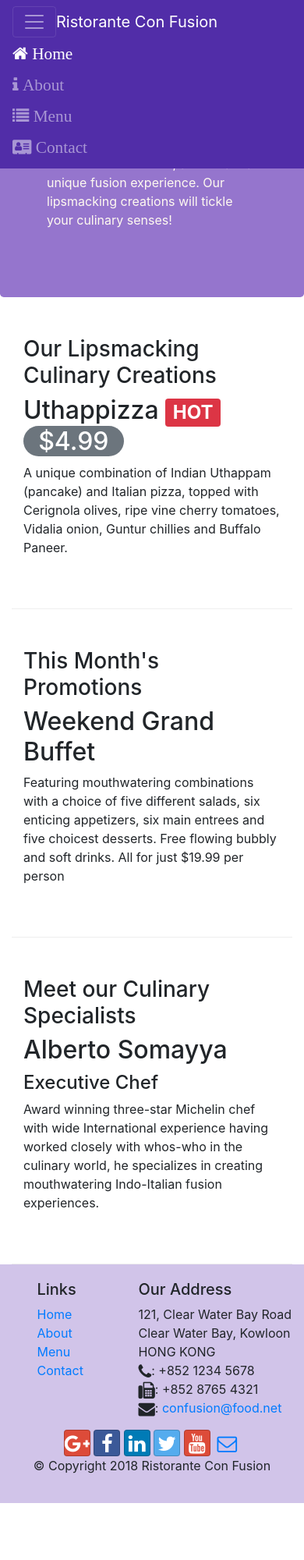
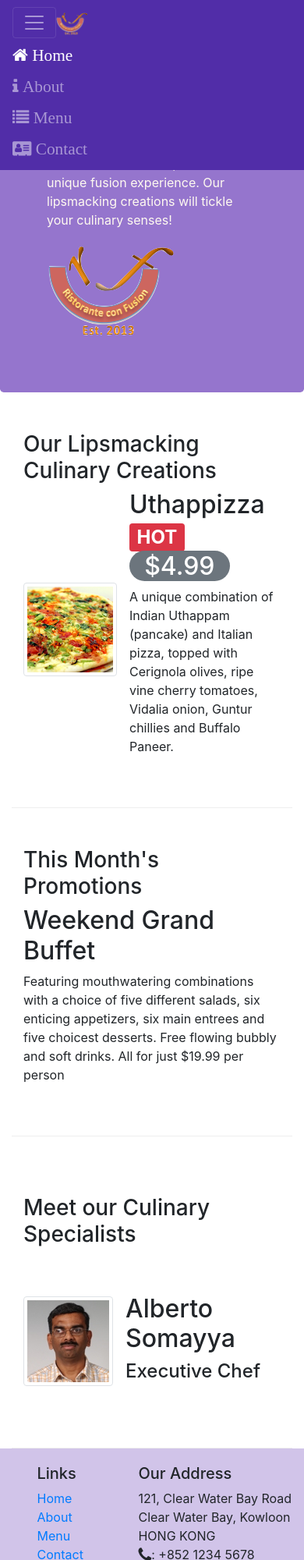
Before and after one commit to DR-611/Bootstrap-Test, a website: page index.html in a window 390 px wide. Shown: the top 2000 px of the page at 78% size. Before the commit the page ends 1927 px from the top, so only its background shows below. Drawn offline with nearby package versions, Linux system fonts and the light colour scheme.

Commit message:
Images and Media

```diff
--- a/index.html
+++ b/index.html
@@ -21,7 +21,7 @@
 			<button class="navbar-toggler" type="button" data-toggle="collapse" data-target="#Navbar">
 				<span class="navbar-toggler-icon"></span>
 			</button>
-			<a class="navbar-brand mr-auto" href="#">Ristorante Con Fusion</a>
+			<a class="navbar-brand mr-auto" href="#"><img src="img/logo.png" height="30" width="41"></a>
 			<!--
 			mr-auto means on the right side the margin is as big as possible - content
 			will be pushed "as left" as possible.
@@ -44,7 +44,8 @@
                     <h1>Ristorante con Fusion</h1>
                     <p>We take inspiration from the World's best cuisines, and create a unique fusion experience. Our lipsmacking creations will tickle your culinary senses!</p>
                 </div>
-                <div class="col-12 col-sm">
+                <div class="col-12 col-sm align-self-center">
+					<img src="img/logo.png" class="img-fluid">
                 </div>
             </div>
         </div>
@@ -56,9 +57,15 @@
                 <h3>Our Lipsmacking Culinary Creations</h3>
             </div>
             <div class="col col-sm order-sm-first col-md">
-                <h2>Uthappizza <span class="badge badge-danger">HOT</span> <span class="bage badge-pill badge-secondary">$4.99</span></h2>
-                <p>A unique combination of Indian Uthappam (pancake) and Italian pizza, topped with Cerignola olives, ripe vine cherry tomatoes, Vidalia onion, Guntur chillies and Buffalo Paneer.</p>
-            </div>
+				<div class="media">
+					<img class="d-flex mr-3 img-thumbnail align-self-center"
+						src="img/uthappizza.png" alt="uthapizza">
+					<div class="media-body">
+						<h2 class="mt-0">Uthappizza <span class="badge badge-danger">HOT</span> <span class="bage badge-pill badge-secondary">$4.99</span></h2>
+						<p>A unique combination of Indian Uthappam (pancake) and Italian pizza, topped with Cerignola olives, ripe vine cherry tomatoes, Vidalia onion, Guntur chillies and Buffalo Paneer.</p>
+					</div>
+				</div>
+			</div>
         </div>
 
 
@@ -77,9 +84,15 @@
                 <h3>Meet our Culinary Specialists</h3>
             </div>
             <div class="col col-sm order-sm-first col-md">
-                <h2>Alberto Somayya</h2>
-                <h4>Executive Chef</h4>
-                <p>Award winning three-star Michelin chef with wide International experience having worked closely with whos-who in the culinary world, he specializes in creating mouthwatering Indo-Italian fusion experiences. </p>
+				<div class="media">
+					<img class="d-flex mr-3 img-thumbnail align-self-center"
+					src="img/alberto.png" alt="alberto">
+					<div class="media-body">
+						<h2 class="class="mt-0">Alberto Somayya</h2>
+						<h4>Executive Chef</h4>
+						<p class="d-none d-sm-block">Award winning three-star Michelin chef with wide International experience having worked closely with whos-who in the culinary world, he specializes in creating mouthwatering Indo-Italian fusion experiences. </p>
+					</div>
+				</div>
             </div>
         </div>
     </div>
```
Also changed, not shown: aboutus.html (+3 -2 lines), contactus.html (+3 -2 lines), img/alberto.png (added), img/buffet.png (added), img/logo.png (added), img/uthappizza.png (added), 2 other files.
